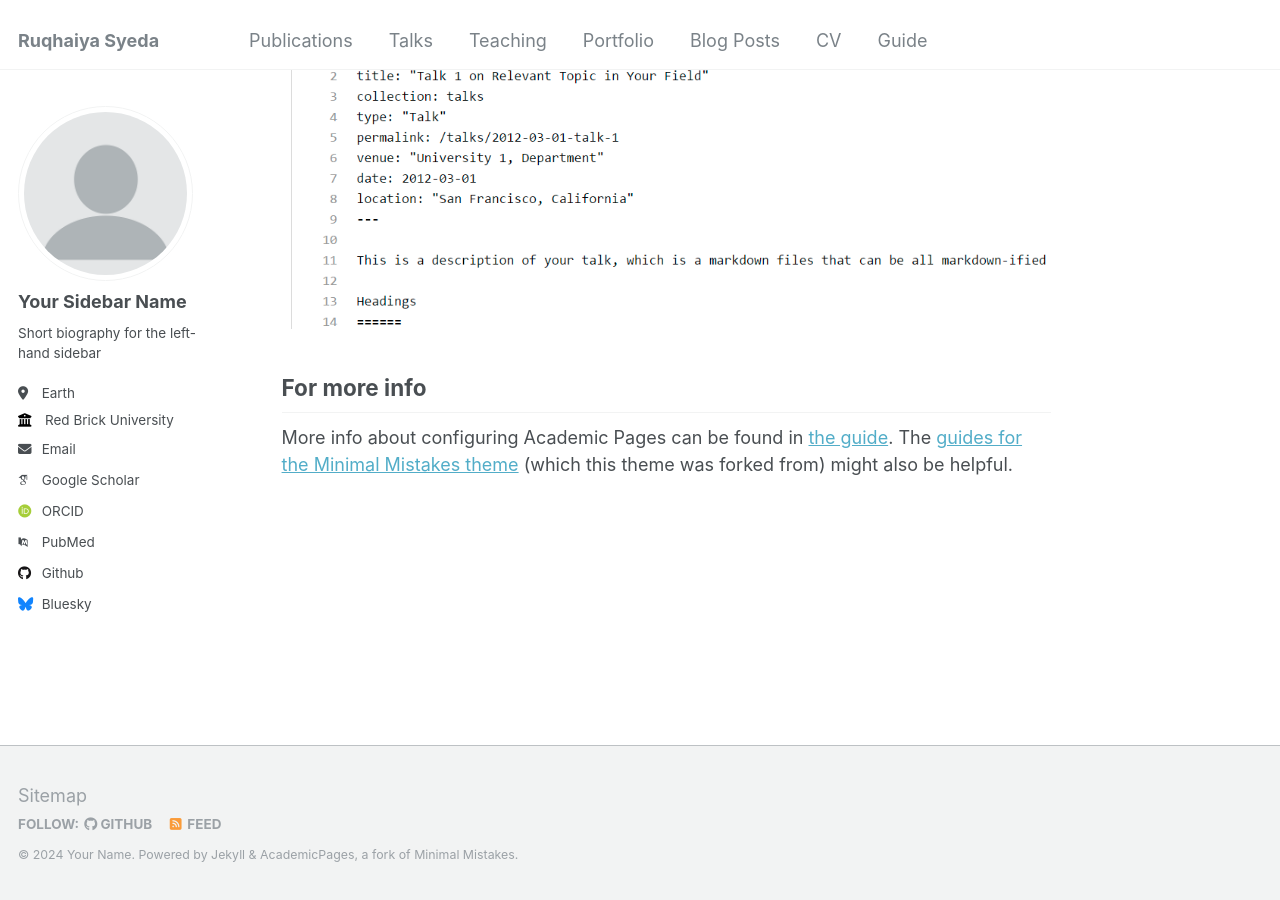
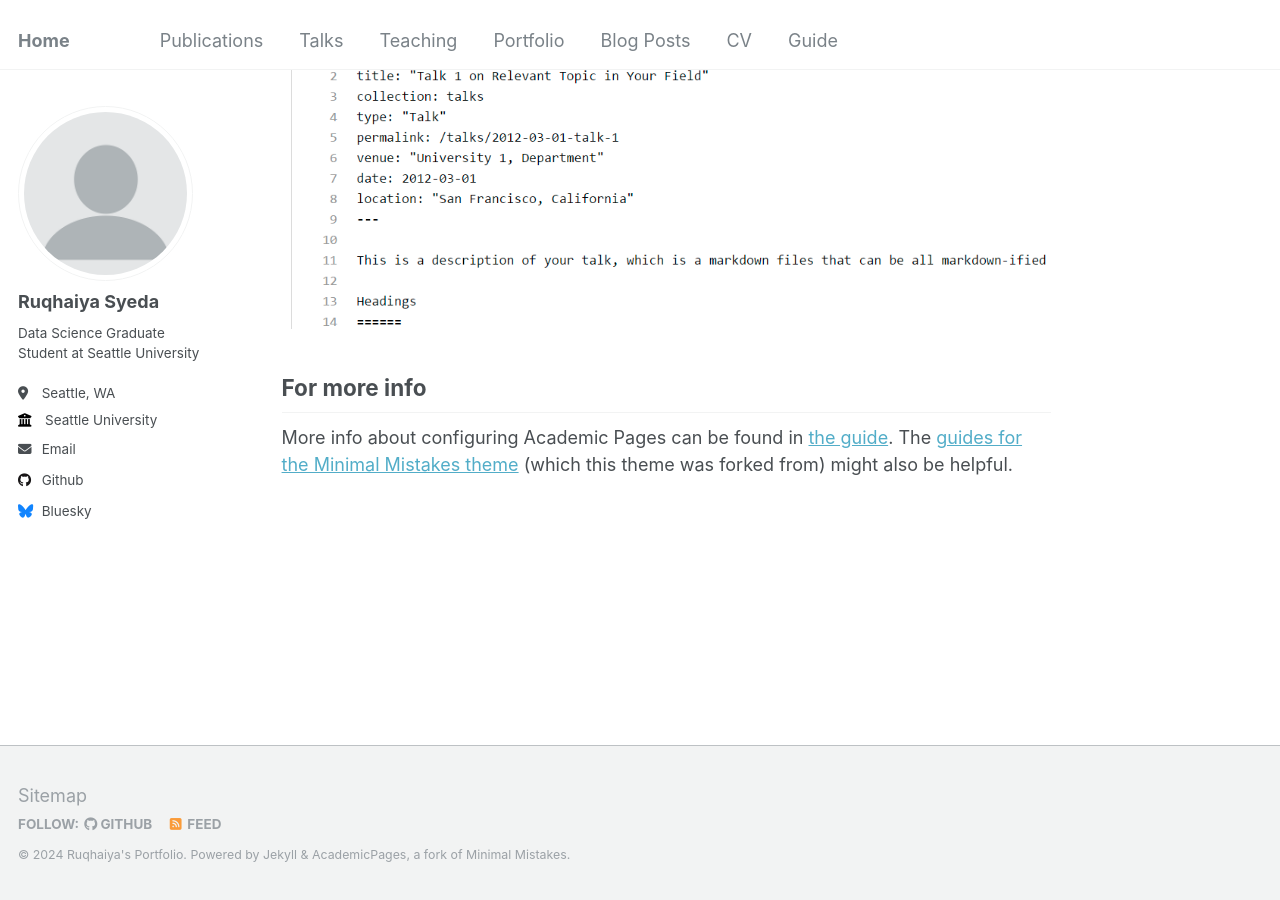
Before and after one commit to Ruqhaiya/ruqhaiya.github.io, a Jekyll site: the page built from _pages/about.md, in a window 1280 px wide and 900 px high, scrolled down 2660 px. Built offline with Jekyll 4.4.1, drawn with Linux system fonts in a browser that asks for light colours; some web fonts are replaced.

Commit message:
Update _config.yml

```diff
--- a/_config.yml
+++ b/_config.yml
@@ -8,13 +8,13 @@
 
 # Basic Site Settings
 locale                   : "en-US"
-title                    : "Ruqhaiya Syeda"
+title                    : "Home"
 title_separator          : "-"
-name                     : &name "Your Name"
-description              : &description "personal description"
-url                      : https://academicpages.github.io # the base hostname & protocol for your site e.g. "https://mmistakes.github.io"
-baseurl                  : "" # the subpath of your site, e.g. "/blog"
-repository               : "academicpages/academicpages.github.io"
+name                     : &name "Ruqhaiya's Portfolio"
+description              : &description "Portfolio Website"
+url                      : https://ruqhaiya.github.io
+baseurl                  : "/portfolio" # the subpath of your site, e.g. "/blog"
+repository               : "ruqhaiya/ruqhaiya.github.io"
 
 # Site Author - The following control what appear as part of the author content on the side bar.
 #               If a field is blank the icon and link will not appear, otherwise it will be shown.
@@ -22,28 +22,28 @@ repository               : "academicpages/academicpages.github.io"
 author:
   # Biographic information
   avatar           : "profile.png"
-  name             : "Your Sidebar Name"
+  name             : "Ruqhaiya Syeda"
   pronouns         : # example: "she/her"
-  bio              : "Short biography for the left-hand sidebar"
-  location         : "Earth"
-  employer         : "Red Brick University"
+  bio              : "Data Science Graduate Student at Seattle University"
+  location         : "Seattle, WA"
+  employer         : "Seattle University"
   uri              : # URL
-  email            : "none@example.org"
+  email            : "ruqhaiyeahhh@gmail.com"
 
-  # Academic websites
-  arxiv            : # URL - Update with the correct link to your profile
-  googlescholar    : "https://scholar.google.com/citations?user=PS_CX0AAAAAJ"
-  impactstory      : # URL
-  orcid            : "http://orcid.org/yourorcidurl"
-  semantic         : # URL
-  pubmed           : "https://www.ncbi.nlm.nih.gov/pubmed/?term=john+snow"
-  researchgate     : # URL
+  # # Academic websites
+  # arxiv            : # URL - Update with the correct link to your profile
+  # googlescholar    : "https://scholar.google.com/citations?user=PS_CX0AAAAAJ"
+  # impactstory      : # URL
+  # orcid            : "http://orcid.org/yourorcidurl"
+  # semantic         : # URL
+  # pubmed           : "https://www.ncbi.nlm.nih.gov/pubmed/?term=john+snow"
+  # researchgate     : # URL
 
   # Repositories and software development
   bitbucket        : # Username - Update with your username on the site
   codepen          : # Username
   dribbble         : # Username
-  github           : "academicpages"
+  github           : "ruqhaiya"
   kaggle           : # Username
   stackoverflow    : # User number or user number and name (i.e., use "1" or "1/jeff-atwood")
 
```
